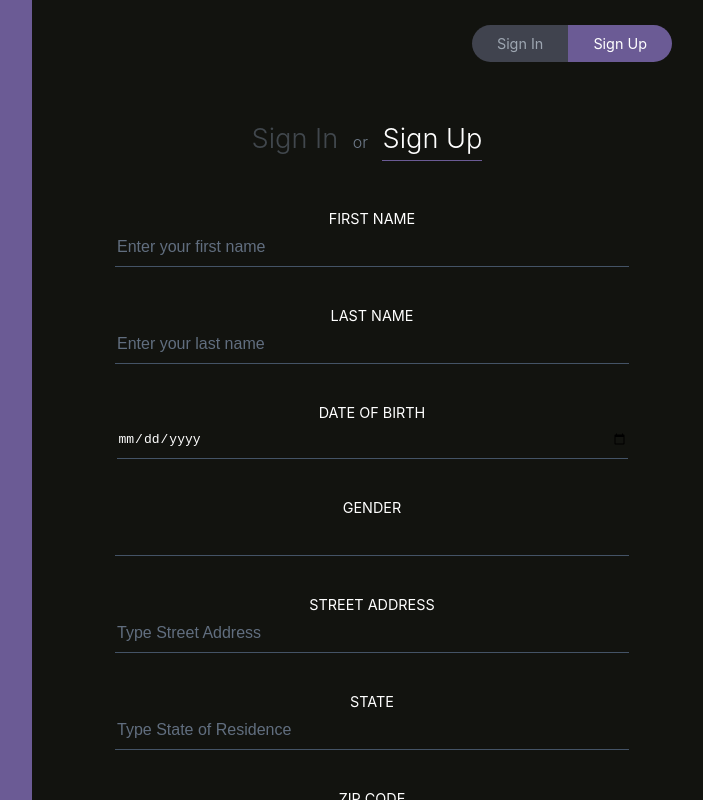
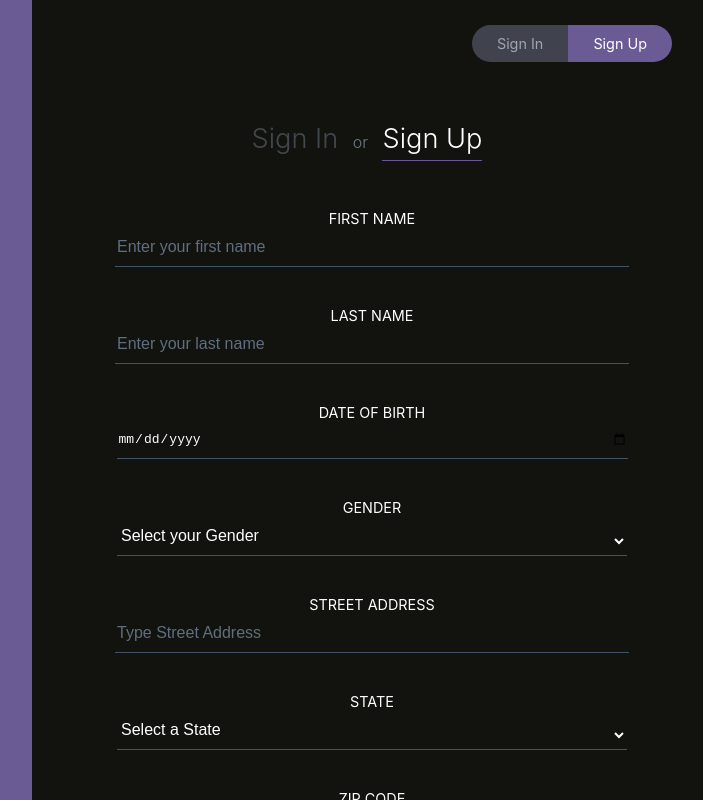
Before and after one commit to asadzali89/CSCE_310_React, a React (Create React App) app in the folder hospital_management/: page /Register in a window 1280 px wide. Shown: the whole page, without its empty margins (568-1271 px from the left). Built offline with nearby package versions, Linux system fonts and the light colour scheme.

Commit message:
Finalized registration page with error handling, and select options.

```diff
--- a/hospital_management/src/Login.css
+++ b/hospital_management/src/Login.css
@@ -126,6 +126,30 @@
     color: #616e7f;
   }
 
+  .formStateInput {
+    width: 85%;
+    background-color: transparent;
+    border: none;
+    color: white;
+    outline: none;
+    border-bottom: 1px solid #445366;
+    font-size: 1em;
+    font-weight: 300;
+    padding-bottom: 10px;
+    margin-top: 10px;
+  }
+
+  .formStateInput::placeholder {
+    color: #616e7f;
+  }
+
+  select option {
+    margin: 40px;
+    background: #12130f;
+    color: #fff;
+    text-shadow: 0 1px 0 rgba(0, 0, 0, 0.4);
+  }
+
   .formFieldButton {
     background-color: #6b5b95;
     color: white;
--- a/hospital_management/src/forms/RegistrationForm.js
+++ b/hospital_management/src/forms/RegistrationForm.js
@@ -1,57 +1,65 @@
-import React, { Component } from "react";
-import { Link } from "react-router-dom";
+import React, { useState } from "react";
+import { Link, useNavigate } from "react-router-dom";
 
-class RegistrationForm extends Component {
-  constructor() {
-    super();
+function RegistrationForm() {
 
-    this.state = {
-      fname: "",
-      lname: "",
-      dob: "",
-      gender: "",
-      street_addr: "",
-      state: "",
-      zip_code: 0,
-      email: "",
-      phone_number: "",
-      password: "",
-    };
+  const navigate = useNavigate();
+  const [fname, setFname] = useState("")
+  const [lname, setLname] = useState("")
+  const [dob, setDob] = useState("")
+  const [gender, setGender] = useState("")
+  const [street_addr, setStreet_addr] = useState("")
+  const [state, setState] = useState("")
+  const [email, setEmail] = useState("")
+  const [phone_number, setPhone_number] = useState("")
+  const [password, setPassword] = useState("")
+  const [zip_code, setZip_code] = useState(0)
 
-    this.handleChange = this.handleChange.bind(this);
-    this.handleSubmit = this.handleSubmit.bind(this);
+  const handleSubmit = (e) => {
+    e.preventDefault();
+    const formDetails = {
+      'fname' : fname,
+      'lname' : lname,
+      'dob' : dob,
+      'gender' : gender,
+      'street_addr' : street_addr,
+      'state' : state,
+      'email' : email,
+      'phone_number': phone_number,
+      'password' : password,
+      'zip_code' : zip_code
     }
-
-  handleChange(event) {
-    let target = event.target;
-    let value = target.type === "checkbox" ? target.checked : target.value;
-    let name = target.name;
-
-    this.setState({
-      [name]: value
-    });
-  }
-
-  handleSubmit(e) {
-    e.preventDefault();
-
-    // console.log("The form was submitted with the following data:");
-    // console.log(this.state);
+    console.log("The form was submitted with the following data:");
+    console.log(formDetails);
 
     const requestOptions = {
       method: 'POST',
       headers: { "Content-Type": "application/json" },
-      body: JSON.stringify(this.state)
+      body: JSON.stringify(formDetails)
     };
 
     fetch('http://localhost:3001/patients', requestOptions)
-    .then(console.log("New Patient added"))
+      .then(async response => {
+        const isJson = response.headers.get('content-type')?.includes('application/json');
+        const data = isJson && await response.json();
+
+        // check for error response
+        if (!response.ok) {
+            // get error message from body or default to response status
+            const error = (data && data.message) || response.status;
+            return Promise.reject(error);
         }
 
-  render() {
+        navigate('/login')
+      })
+      .catch(error => {
+          console.error('There was an error!', error);
+      });
+  }
+
   return (
     <div className="formCenter">
-        <form onSubmit={this.handleSubmit} className="formFields">
+      <form onSubmit={handleSubmit} className="formFields">
         <div className="formField">
           <label className="formFieldLabel" htmlFor="fname">
             First Name
@@ -62,8 +70,8 @@ class RegistrationForm extends Component {
             className="formFieldInput"
             placeholder="Enter your first name"
             name="fname"
-              value={this.state.fname}
-              onChange={this.handleChange}
+            required
+            onChange={e => setFname(e.target.value)}
           />
         </div>
         <div className="formField">
@@ -76,8 +84,8 @@ class RegistrationForm extends Component {
             className="formFieldInput"
             placeholder="Enter your last name"
             name="lname"
-              value={this.state.lname}
-              onChange={this.handleChange}
+            required
+            onChange={e => setLname(e.target.value)}
           />
         </div>
         <div className="formField">
@@ -89,22 +97,20 @@ class RegistrationForm extends Component {
             id="dob"
             className="formFieldInput"
             name="dob"
-              value={this.state.dob}
-              onChange={this.handleChange}
+            required
+            onChange={e => setDob(e.target.value)}
           />
         </div>
         <div className="formField">
           <label className="formFieldLabel" htmlFor="gender">
             Gender
           </label>
-            <input
-              type="text"
-              id="gender"
-              className="formFieldInput"
-              name="gender"
-              value={this.state.gender}
-              onChange={this.handleChange}
-            />
+          <select name="gender" id="gender" className="formStateInput" onChange={e => setGender(e.target.value)}>
+            <option value="" selected="selected">Select your Gender</option>
+            <option value="Male">Male</option>
+            <option value="Female">Female</option>
+            <option value="Other">Other / Do not wish to disclose</option>
+          </select>
         </div>
         <div className="formField">
           <label className="formFieldLabel" htmlFor="street_addr">
@@ -116,23 +122,68 @@ class RegistrationForm extends Component {
             className="formFieldInput"
             placeholder="Type Street Address"
             name="street_addr"
-              value={this.state.street_addr}
-              onChange={this.handleChange}
+            required
+            onChange={e => setStreet_addr(e.target.value)}
           />
         </div>
         <div className="formField">
           <label className="formFieldLabel" htmlFor="state">
             State
           </label>
-            <input
-              type="text"
-              id="state"
-              className="formFieldInput"
-              placeholder="Type State of Residence"
-              name="state"
-              value={this.state.state}
-              onChange={this.handleChange}
-            />
+          <select name="state" id="state" className="formStateInput" onChange={e => setState(e.target.value)}>
+            <option value="" selected="selected">Select a State</option>
+            <option value="AL">Alabama</option>
+            <option value="AK">Alaska</option>
+            <option value="AZ">Arizona</option>
+            <option value="AR">Arkansas</option>
+            <option value="CA">California</option>
+            <option value="CO">Colorado</option>
+            <option value="CT">Connecticut</option>
+            <option value="DE">Delaware</option>
+            <option value="DC">District Of Columbia</option>
+            <option value="FL">Florida</option>
+            <option value="GA">Georgia</option>
+            <option value="HI">Hawaii</option>
+            <option value="ID">Idaho</option>
+            <option value="IL">Illinois</option>
+            <option value="IN">Indiana</option>
+            <option value="IA">Iowa</option>
+            <option value="KS">Kansas</option>
+            <option value="KY">Kentucky</option>
+            <option value="LA">Louisiana</option>
+            <option value="ME">Maine</option>
+            <option value="MD">Maryland</option>
+            <option value="MA">Massachusetts</option>
+            <option value="MI">Michigan</option>
+            <option value="MN">Minnesota</option>
+            <option value="MS">Mississippi</option>
+            <option value="MO">Missouri</option>
+            <option value="MT">Montana</option>
+            <option value="NE">Nebraska</option>
+            <option value="NV">Nevada</option>
+            <option value="NH">New Hampshire</option>
+            <option value="NJ">New Jersey</option>
+            <option value="NM">New Mexico</option>
+            <option value="NY">New York</option>
+            <option value="NC">North Carolina</option>
+            <option value="ND">North Dakota</option>
+            <option value="OH">Ohio</option>
+            <option value="OK">Oklahoma</option>
+            <option value="OR">Oregon</option>
+            <option value="PA">Pennsylvania</option>
+            <option value="RI">Rhode Island</option>
+            <option value="SC">South Carolina</option>
+            <option value="SD">South Dakota</option>
+            <option value="TN">Tennessee</option>
+            <option value="TX">Texas</option>
+            <option value="UT">Utah</option>
+            <option value="VT">Vermont</option>
+            <option value="VA">Virginia</option>
+            <option value="WA">Washington</option>
+            <option value="WV">West Virginia</option>
+            <option value="WI">Wisconsin</option>
+            <option value="WY">Wyoming</option>
+          </select>
         </div>
         <div className="formField">
           <label className="formFieldLabel" htmlFor="zip_code">
@@ -146,8 +197,8 @@ class RegistrationForm extends Component {
             className="formFieldInput"
             placeholder="77840"
             name="zip_code"
-              value={parseInt(this.state.zip_code)}
-              onChange={this.handleChange}
+            required
+            onChange={e => setZip_code(e.target.value)}
           />
         </div>
         <div className="formField">
@@ -161,8 +212,8 @@ class RegistrationForm extends Component {
             placeholder="979-123-4567"
             name="phone_number"
             pattern="[0-9]{3}-[0-9]{3}-[0-9]{4}"
-              value={this.state.phone_number}
-              onChange={this.handleChange}
+            required
+            onChange={e => setPhone_number(e.target.value)}
           />
         </div>
         <div className="formField">
@@ -175,8 +226,9 @@ class RegistrationForm extends Component {
             className="formFieldInput"
             placeholder="Enter your email"
             name="email"
-              value={this.state.email}
-              onChange={this.handleChange}
+            required
+            value={email}
+            onChange={e => setEmail(e.target.value)}
           />
         </div>
         <div className="formField">
@@ -189,8 +241,8 @@ class RegistrationForm extends Component {
             className="formFieldInput"
             placeholder="Enter your password"
             name="password"
-              value={this.state.password}
-              onChange={this.handleChange}
+            required
+            onChange={e => setPassword(e.target.value)}
           />
         </div>
 
@@ -204,5 +256,4 @@ class RegistrationForm extends Component {
     </div>
   );
 }
-}
 export default RegistrationForm;
```
Lines whose indentation alone changed are shown as unchanged.
